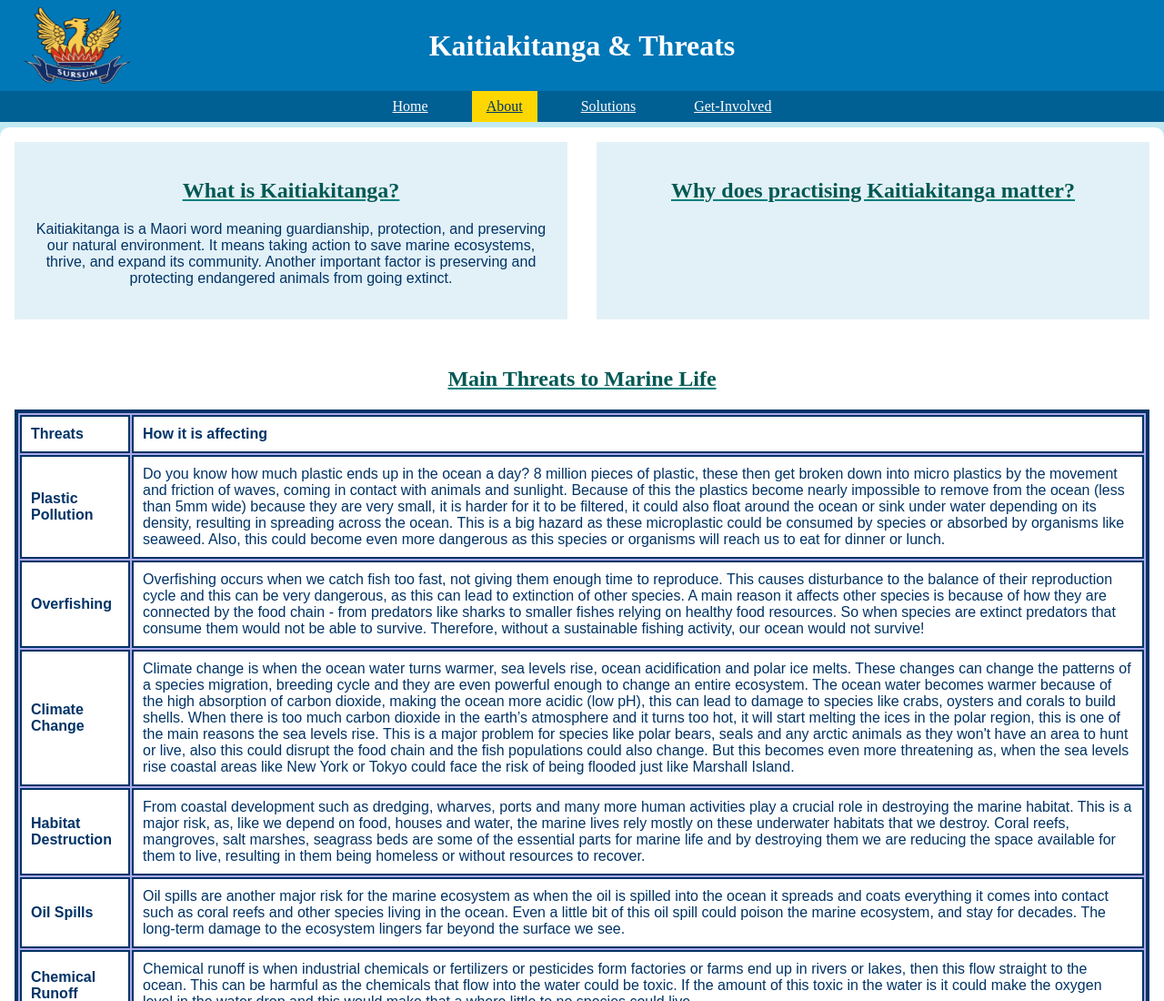
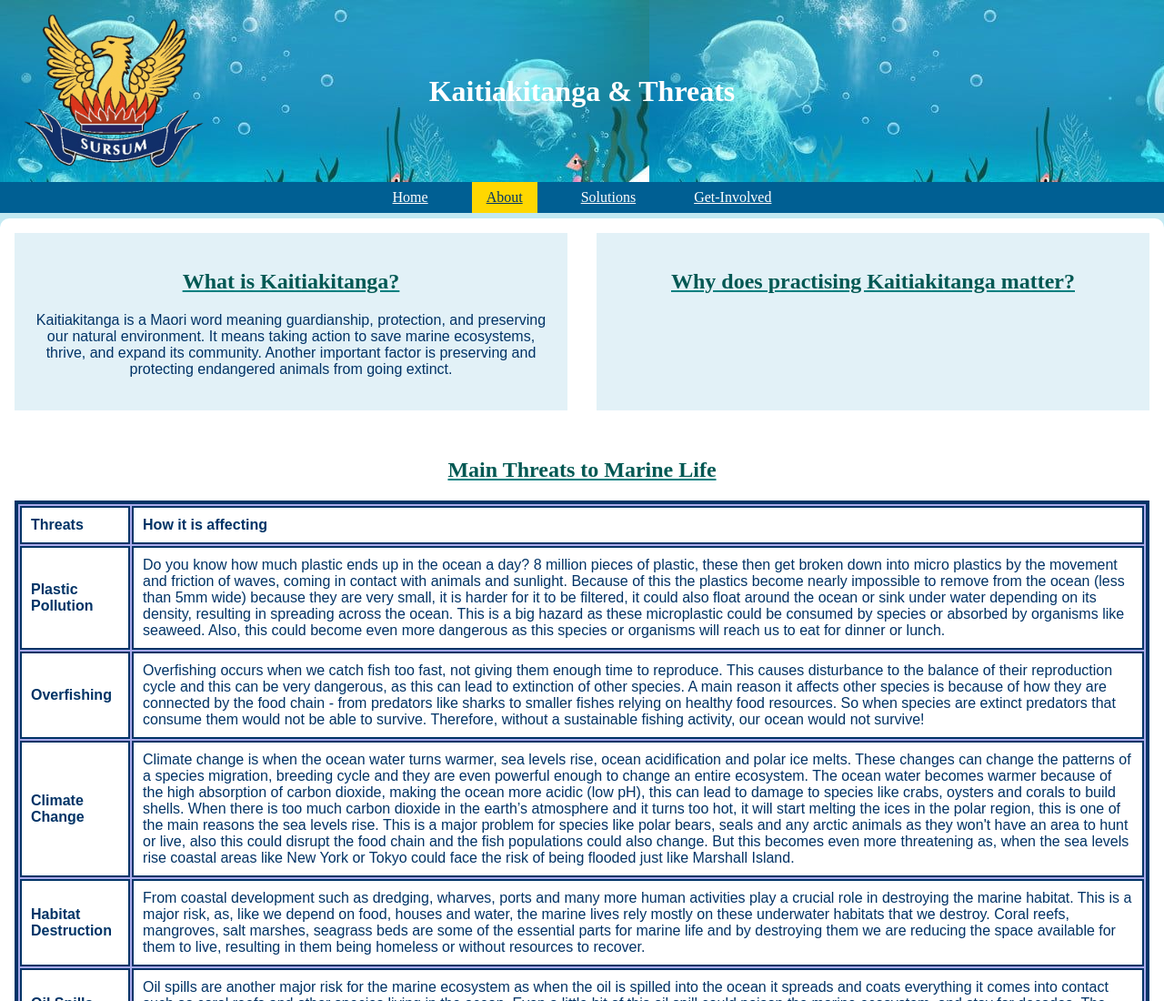
Before and after one commit to Aalviya/92005, a plain HTML site: page About.html in a window 1280 px wide. Shown: the top 1100 px of the page at 91% size. Drawn offline with Linux system fonts and the light colour scheme; a web font is replaced by a local one.

Commit message:
Add files via upload

```diff
--- a/About.html
+++ b/About.html
@@ -8,7 +8,7 @@
  <link href="https://fonts.googleapis.com/css?family=Aboreto|Afacad|Almendra+SC" rel="stylesheet">
 </head>
 <body>
- <header class="logo-title">
+ <header class="logo-title2" background="Background-about.jpg">
   <img src="mrgs-logo.png" class="mrgs">
    <h1>Kaitiakitanga & Threats</h1>
  </header>
--- a/style.css
+++ b/style.css
@@ -1,17 +1,27 @@
 /*ALL PAGES*/
 /*This is the for logo-title element's the text and items in the center, the height, colour, it's original position in the html, and to also make it flexbox*/
-.logo-title{
+.logo-title1,
+.logo-title2, .logo-title3, .logo-title4{
   position: relative;
   display: flex;
   align-items: center;
   justify-content: center;
-  height: 100px;
-  background-color: #0077b7;
+  height: 200px;
+  background-image: url('Background-index.jpg');
+}
+.logo-title2{
+background-image: url('Background-about.jpg');
+}
+.logo-title3{
+background-image: url('Background-solutions.jpg');
+}
+}.logo-title4{
+background-image: url('Background-about.jpg');
 }
 /*This is only for the logo img, it styles it's height, width, the logo's postions to the start of the container, it's position near to it's container-element, moves to the right, vertical and vertical again for 2D images*/
 .mrgs{
-  height: 100px;
-  width: 120px;
+  height: 200px;
+  width: 300x;
   align-items: flex-start;
   position: absolute;
   left: 25px;
```
Also changed, not shown: Get-Involved.html (+1 -1 lines), Index.html (+1 -1 lines), Solutions.html (+1 -1 lines), Background-about.jpg (added), Background-index.jpg (added), Background-solutions.jpeg (added).
